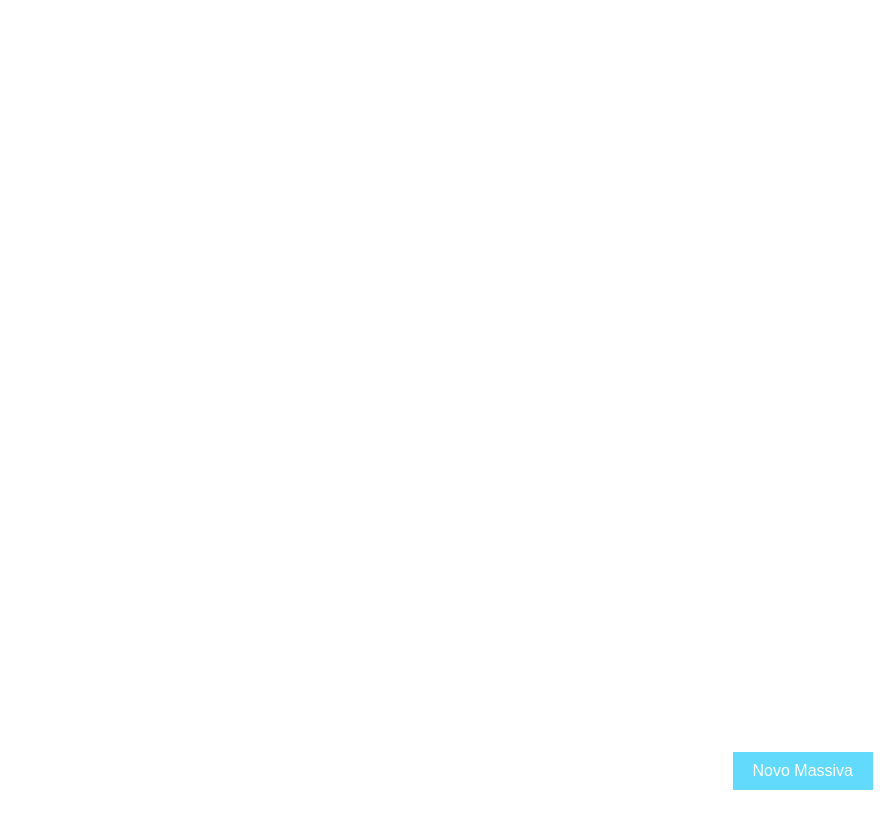
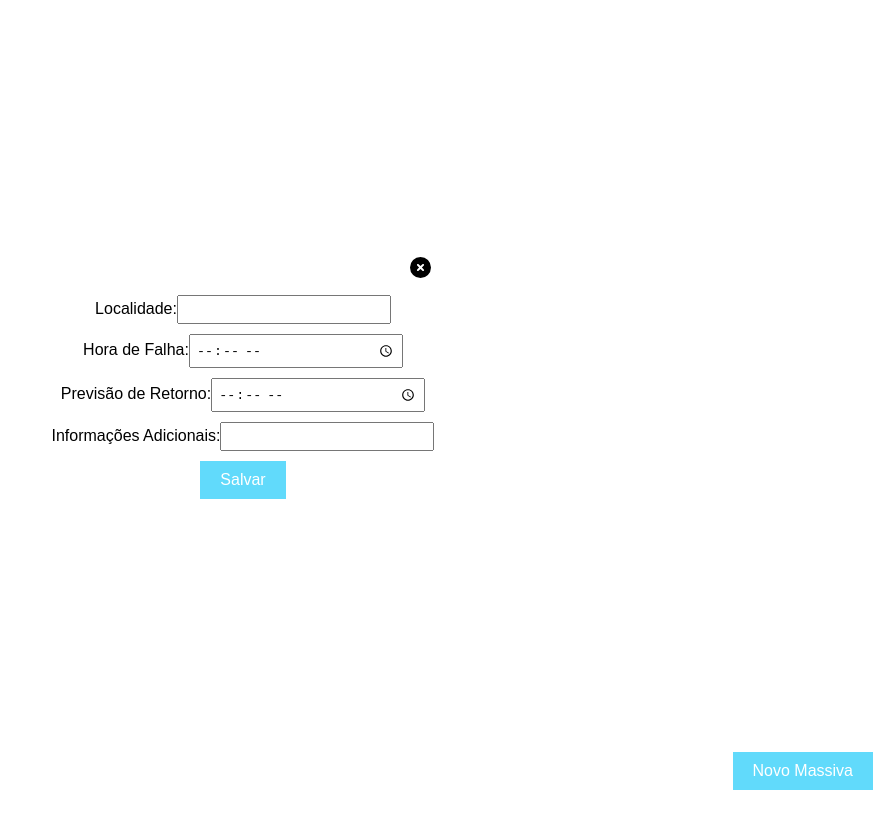
Before and after one commit to waslenslavik/projeto-massiva, a React (Vite) app: page / in a window 1280 px wide. Both pictures are taken after a click on the button "Novo Massiva". Shown: the top 828 px of the page, without its empty margins (397-1280 px from the left). Built offline with nearby package versions, Linux system fonts and the light colour scheme.

Commit message:
adiciionando botão fechar nos cards e algumas estilizações

```diff
--- a/package.json
+++ b/package.json
@@ -10,6 +10,9 @@
     "preview": "vite preview"
   },
   "dependencies": {
+    "@fortawesome/fontawesome-svg-core": "^6.4.2",
+    "@fortawesome/free-solid-svg-icons": "^6.4.2",
+    "@fortawesome/react-fontawesome": "^0.2.0",
     "react": "^18.2.0",
     "react-dom": "^18.2.0"
   },
--- a/src/App.jsx
+++ b/src/App.jsx
@@ -1,72 +1,66 @@
 import React, { useState } from 'react';
+import { FontAwesomeIcon } from '@fortawesome/react-fontawesome';
+import { faCircleXmark } from '@fortawesome/free-solid-svg-icons';
 import './index.css';
 
 function App() {
   const [cards, setCards] = useState([]);
   const [localidade, setLocalidade] = useState('');
   const [horaDeFalha, setHoraDeFalha] = useState('');
-  const [prioridade, setPrioridade] = useState('');
-  const [ isOpen, setIsOpen ] = useState(false);
-
+  const [previsaoDeRetorno, setPrevisaoDeRetorno] = useState('');
+  const [isOpen, setIsOpen] = useState(false);
+  const [informacoesAdicionais, setInformacoesAdicionais] = useState('');
 
   const isModalOpen = (e) => {
     e.preventDefault();
-
-    setIsOpen(!isOpen)
-    const modal = document.getElementById('modal');
-    if(isOpen){
-      modal.style.display = 'block'
-    }
-  }
+    setIsOpen(!isOpen);
+  };
 
   const isModalClose = () => {
-
-
-    setIsOpen(!isOpen)
-    const modal = document.getElementById('modal');
-
-    if(!isOpen){
-      modal.style.display = 'none'
-    }
-  }
-
+    setIsOpen(false);
+  };
 
   const criarCard = () => {
-    if (!localidade || !horaDeFalha || !prioridade) {
+    if (!localidade || !horaDeFalha || !previsaoDeRetorno) {
       alert('Por favor, preencha todas as informações.');
       return;
     }
 
-    setCards([
-      ...cards,
+    setCards((prevCards) => [
+      ...prevCards,
       {
-        id: cards.length + 1,
+        id: prevCards.length + 1,
         localidade,
         horaDeFalha,
-        prioridade,
-        texto: `Card ${cards.length + 1}`,
+        previsaoDeRetorno,
+        informacoesAdicionais, // Corrigido aqui
+        texto: `Card ${prevCards.length + 1}`,
       },
     ]);
 
     setLocalidade('');
     setHoraDeFalha('');
-    setPrioridade('');
-
+    setPrevisaoDeRetorno('');
+    setInformacoesAdicionais('');
     isModalClose();
-
   };
-
-  const novoMassiva = () =>  {
-  }
 
   return (
     <div className='App'>
-        <button className='rivaldo' onClick={(e) => isModalOpen(e)}>Novo Massiva</button>
-      <div className='modal' id='modal'>
+      <button className='rivaldo' onClick={isModalOpen}>
+        Novo Massiva
+      </button>
+      <div className='modal' id='modal' style={{ display: isOpen ? 'block' : 'none' }}>
+        <div className='modal-header'>
+          <button className='fechar-button' onClick={isModalClose}>
+            <FontAwesomeIcon icon={faCircleXmark} size="xl" style={{ color: "#000000" }} />
+          </button>
+        </div>
+        <div className='modal-content'>
           <div>
             <label>Localidade:</label>
             <input
-          type="text"
+              type='text'
               value={localidade}
               onChange={(e) => setLocalidade(e.target.value)}
             />
@@ -74,33 +68,50 @@ function App() {
           <div>
             <label>Hora de Falha:</label>
             <input
-          type='text'
+              type='time'
               value={horaDeFalha}
               onChange={(e) => setHoraDeFalha(e.target.value)}
             />
           </div>
           <div>
-        <label>Prioridade:</label>
+            <label>Previsão de Retorno:</label>
+            <input
+              type='time'
+              value={previsaoDeRetorno}
+              onChange={(e) => setPrevisaoDeRetorno(e.target.value)}
+            />
+          </div>
+          <div>
+            <label>Informações Adicionais:</label>
             <input
               type='text'
-          value={prioridade}
-          onChange={(e) => setPrioridade(e.target.value)}
+              value={informacoesAdicionais}
+              onChange={(e) => setInformacoesAdicionais(e.target.value)}
             />
           </div>
-      <button className='salvar-button' onClick={criarCard}>Salvar</button>
+          <button className='salvar-button' onClick={criarCard}>
+            Salvar
+          </button>
+        </div>
       </div>
       <div className='cards-container'>
         {cards.map((card) => (
           <div key={card.id} className='card'>
-              <h3>{card.texto}</h3>
+            <button className='fechar-card-button'
+              onClick={() => {
+                setCards((prevCards) => prevCards.filter((c) => c.id !== card.id));
+              }}
+            >
+              <FontAwesomeIcon icon={faCircleXmark} size="sm" style={{ color: "white" }} />
+            </button>
             <p>Localidade: {card.localidade}</p>
             <p>Hora de Falha: {card.horaDeFalha}</p>
-              <p>Prioridade: {card.prioridade}</p>
+            <p>Previsão de Retorno: {card.previsaoDeRetorno}</p>
+            <p  className='informacoesAdicionais'>Informações Adicionais: {card.informacoesAdicionais}</p> {/* Adicionado aqui */}
           </div>
         ))}
       </div>
     </div>
-
   );
 }
 
--- a/src/index.css
+++ b/src/index.css
@@ -1,3 +1,7 @@
+body {
+  font-family: 'Arial', sans-serif;
+}
+
 .App {
   text-align: center;
   padding: 20px;
@@ -6,7 +10,6 @@
 }
 
 .App-header {
-    background-color: #282c34;
   min-height: 100vh;
   display: flex;
   flex-direction: column;
@@ -23,11 +26,39 @@
 }
 
 .card {
-    background-color: #f0f0f0;
-    border: 1px solid #ccc;
-    padding: 10px;
-    margin: 10px;
-    min-width: 200px;
+  width: auto; /* Alterado para ajustar dinamicamente ao conteúdo */
+  max-width: 250px; /* Define uma largura máxima para evitar que fique muito largo */
+  background: rgb(40, 40, 55);
+  box-shadow: 4px 6px 14px #00000036;
+  border-radius: 3px;
+  color: #f9f9f9;
+  padding: 16px;
+  margin: 5px;
+  transition: all 0.3s;
+  display: flex;
+  flex-direction: column;
+}
+
+.card .fechar-card-button {
+  background: transparent;
+  border: none;
+  font-size: 20px;
+  cursor: pointer;
+  color: #555;
+  position: absolute;
+  top: 0;
+  right: 0;
+  padding: 5px;
+  transition: transform 0.3s ease;
+}
+
+.card:hover {
+  margin-top: -30px;
+}
+
+.card .fechar-card-button:hover {
+  color: #555;
+  transform: scale(1.1);
 }
 
 .App input {
@@ -66,12 +97,44 @@
   background-color: #4fa3d1;
 }
 
-.modal{
+.modal {
+  background-color: white;
   display: none;
   position: absolute;
   top: 50%;
   left: 50%;
   transform: translate(-50%, -50%);
-  width: 200px;
-  height: 150px;
+  align-items: center;
+  width: 400px;
+  height: 300px;
+  z-index:2;
 }
+
+.modal-header {
+  width: auto;
+  display: flex;
+  justify-content: flex-end;
+  align-items: flex-start;
+  padding: 2px;
+}
+
+.fechar-button {
+  background: none;
+  color: white;
+  padding: 5px 10px;
+  font-size: 14px;
+  cursor: pointer;
+  border: none;
+  margin-bottom: 10px;
+  transition: transform 0.3s ease;
+}
+
+.fechar-button:hover {
+  transform: scale(1.1);
+}
+
+.card .informacoesAdicionais{
+  overflow: hidden;
+  word-wrap: break-word;
+  max-height: none;
+}
```
Also changed, not shown: 1 other file (tests, documents, lock files or other folders). Lines whose indentation alone changed are shown as unchanged.
